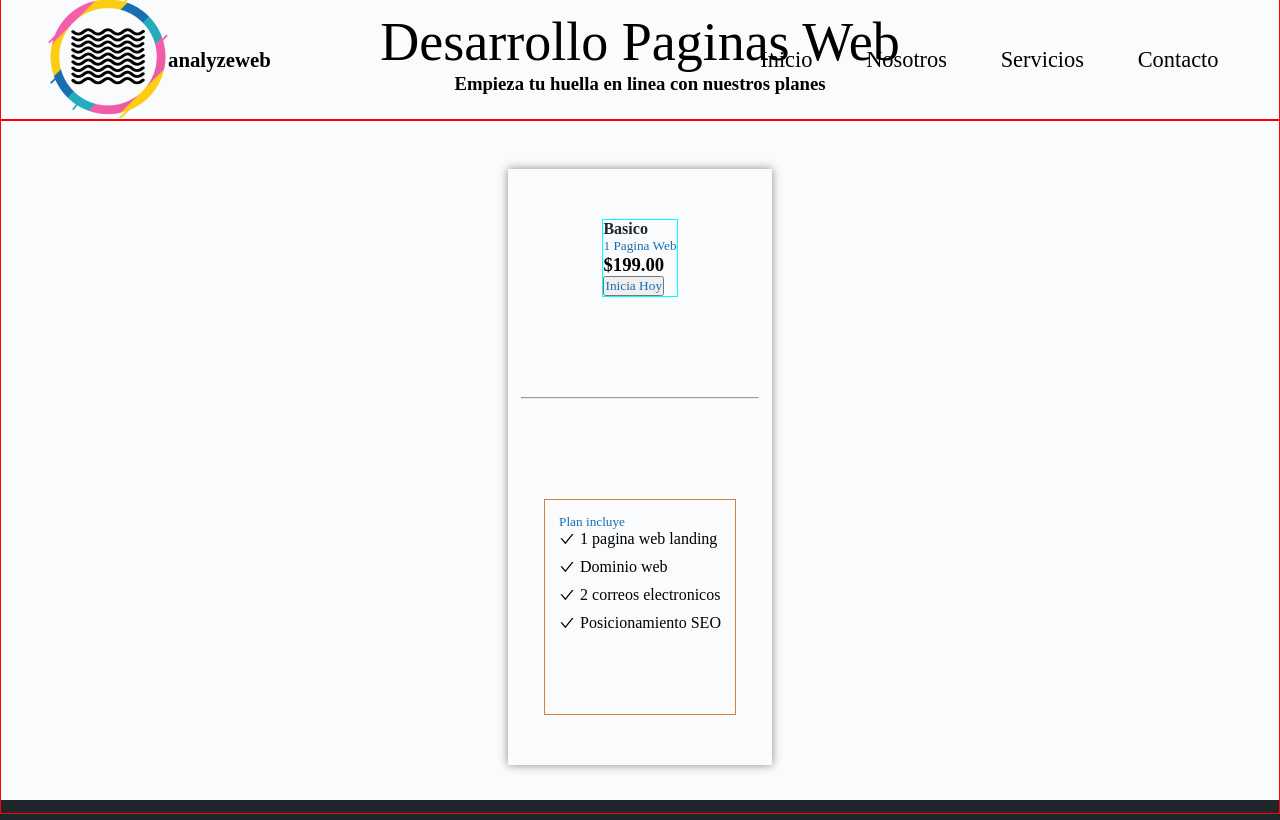
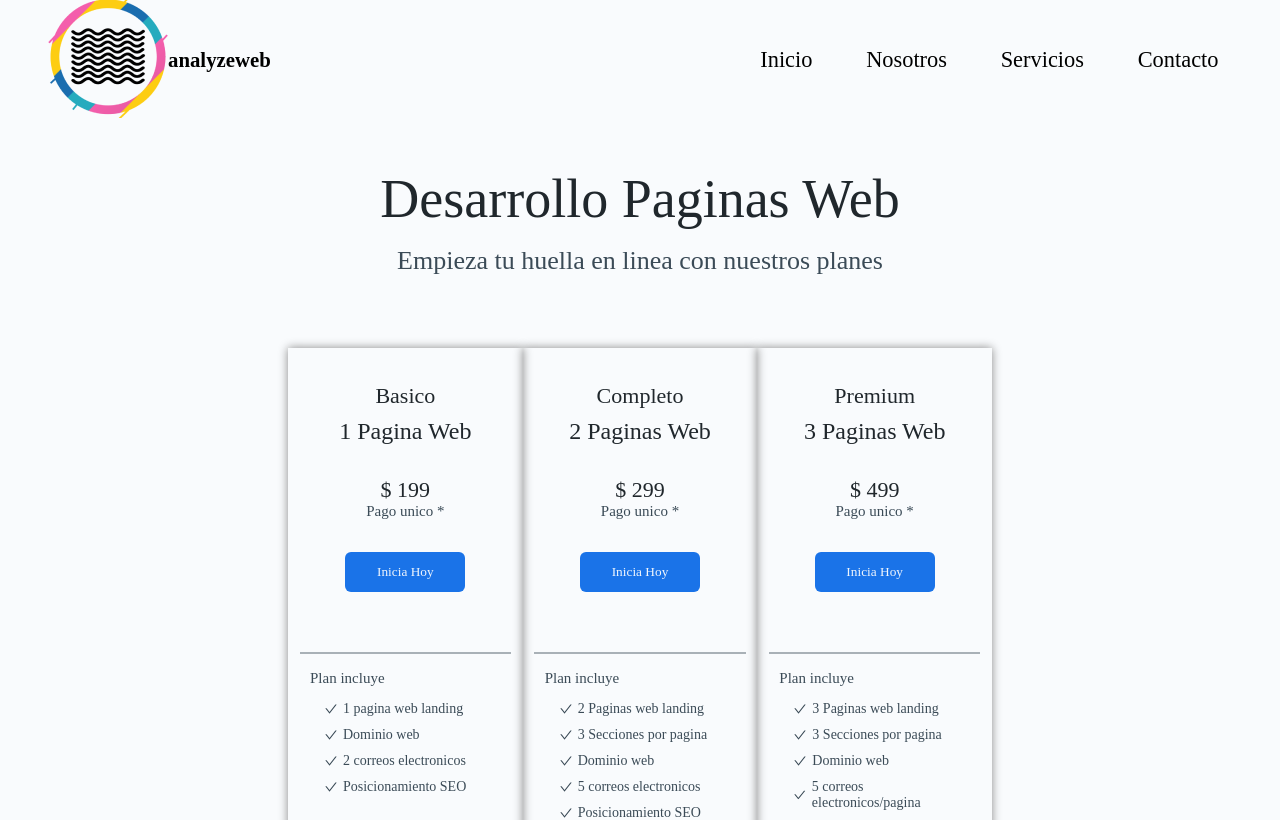
Before and after one commit to RandomAlien3096/analyzeweb, a React (Create React App) app: page /DesarrolloPg in a window 1280 px wide. Shown: the top 820 px of the page. Built offline with nearby package versions, Linux system fonts and the light colour scheme.

Commit message:
changes in style of desarrolloPg

```diff
--- a/src/pages/desarrolloPg/DesarrolloPg.jsx
+++ b/src/pages/desarrolloPg/DesarrolloPg.jsx
@@ -6,11 +6,32 @@ import { AiOutlineCheck } from "react-icons/ai";
 
 function DesarrolloPg() {
 
-  const listItems = [
+  const listBasico = [
     '1 pagina web landing',
     'Dominio web',
     '2 correos electronicos',
     'Posicionamiento SEO',
+  ];
+
+  const listCompleto = [
+    '2 Paginas web landing',
+    '3 Secciones por pagina',
+    'Dominio web',
+    '5 correos electronicos',
+    'Posicionamiento SEO',
+    'Analisis Estadistico Interno',
+  ];
+
+  const listPremium = [
+    '3 Paginas web landing',
+    '3 Secciones por pagina',
+    'Dominio web',
+    '5 correos electronicos/pagina',
+    'Posicionamiento SEO',
+    'Analisis estadistico interno',
+    'Analisis perfiles clientes',
+    'Tendencia mercado interna',
+    'Tecnologias BI aplicadas',
   ];
 
   return (
@@ -24,11 +45,13 @@ function DesarrolloPg() {
           <h3>Empieza tu huella en linea con nuestros planes</h3>
         </div>
         <div className = 'analyzeweb__desarrolloPg-content'>
+
           <div id = 'card'>
             <div id = 'card-top'>
               <h4>Basico</h4>
               <h5>1 Pagina Web</h5>
-              <h3>$199.00</h3>
+              <h3>$ 199</h3>
+              <p>Pago unico *</p>
               <button>
                 <span>Inicia Hoy</span>
               </button>
@@ -36,18 +59,66 @@ function DesarrolloPg() {
             <hr></hr>
             <div id='card-description'>
               <h5>Plan incluye</h5>
-
               <ul style={{ listStyleType: 'none', padding: 0 }}>
-                {listItems.map((item, index) => (
+                {listBasico.map((item, index) => (
                   <li key={index} style={{ marginBottom: '10px', display: 'flex', alignItems: 'center' }}>
                     <AiOutlineCheck style={{ marginRight: '5px' }} />
                     {item}
                   </li>
                 ))}
               </ul>
-
             </div>
           </div>
+
+          <div id = 'card'>
+            <div id = 'card-top'>
+              <h4>Completo</h4>
+              <h5>2 Paginas Web</h5>
+              <h3>$ 299</h3>
+              <p>Pago unico *</p>
+              <button>
+                <span>Inicia Hoy</span>
+              </button>
+            </div>
+            <hr></hr>
+            <div id='card-description'>
+              <h5>Plan incluye</h5>
+              <ul style={{ listStyleType: 'none', padding: 0 }}>
+                {listCompleto.map((item, index) => (
+                  <li key={index} style={{ marginBottom: '10px', display: 'flex', alignItems: 'center' }}>
+                    <AiOutlineCheck style={{ marginRight: '5px' }} />
+                    {item}
+                  </li>
+                ))}
+              </ul>
+            </div>
+          </div>
+
+          <div id = 'card'>
+            <div id = 'card-top'>
+              <h4>Premium</h4>
+              <h5>3 Paginas Web</h5>
+              <h3>$ 499</h3>
+              <p>Pago unico *</p>
+              <button>
+                <span>Inicia Hoy</span>
+              </button>
+            </div>
+            <hr></hr>
+            <div id='card-description'>
+              <h5>Plan incluye</h5>
+              <ul style={{ listStyleType: 'none', padding: 0 }}>
+                {listPremium.map((item, index) => (
+                  <li key={index} style={{ marginBottom: '10px', display: 'flex', alignItems: 'center' }}>
+                    <AiOutlineCheck style={{ marginRight: '5px' }} />
+                    {item}
+                  </li>
+                ))}
+              </ul>
+            </div>
+          </div>
+
+
         </div>
       </div>
       <div className = 'analyzeweb__desarrolloPg-footer'>
--- a/src/pages/desarrolloPg/desarrolloPg.css
+++ b/src/pages/desarrolloPg/desarrolloPg.css
@@ -3,8 +3,9 @@
     flex-direction: column;
     justify-content: center;
     align-items: center;
-    height: 100vh;
+    height: auto;
     width: 100vw;
+    padding-top: 9rem;
 }
 .analyzeweb__desarrolloPg h1,
 .analyzeweb__desarrolloPg h2,
@@ -24,20 +25,28 @@
     align-items: center;
     width: 100vw;
     padding: 1.5rem;
-    border: 1px solid red;
 }
 .analyzeweb__desarrolloPg-header h1{
     font-weight: 400;
     font-size: 54px;
+    color: #20272C;
+    margin-bottom: 1rem;
+}
+
+.analyzeweb__desarrolloPg-header h3{
+    font-weight: 300;
+    font-size: 26px;
+    color: #3b4b57;
 }
 
 .analyzeweb__desarrolloPg-content{
     display: flex;
-    justify-content: center;
+    justify-content: space-around;
     align-items: center;
     width: 100vw;
     padding: 3rem;
-    border: 1px solid red;
+    padding-left: 18rem;
+    padding-right: 18rem;
 }
 
 .analyzeweb__desarrolloPg-content > #card{
@@ -45,10 +54,9 @@
     overflow: hidden;
     display: flex;
     flex-direction: column;
-    justify-content: space-around;
     align-items: center;
-    height: 596px;
-    width: 264px;
+    height: 636px;
+    width: 294px;
     box-shadow: 0 0 9px #888888;
 }
 .analyzeweb__desarrolloPg-content > #card:hover{
@@ -62,17 +70,70 @@
     transition: 0.1s ease;
 }
 
-#card-top{
-    border: 1px solid cyan;
+.analyzeweb__desarrolloPg-content > #card > #card-top{
+    display: flex;
+    flex-direction: column;
+    align-items: center;
+    width: 100%;
+    height: 288px;
+}
+.analyzeweb__desarrolloPg-content > #card > #card-top h4{
+    font-weight: 400;
+    font-size: 22px;
+    margin-top: 15%;
+}
+.analyzeweb__desarrolloPg-content > #card > #card-top h5{
+    font-weight: 500;
+    font-size: 24px;
+    color: #20272C;
+    margin-top: 9px;
+}
+.analyzeweb__desarrolloPg-content > #card > #card-top h3{
+    font-weight: 300;
+    font-size: 22px;
+    color: #20272C;
+    margin-top: 32px;
+}
+.analyzeweb__desarrolloPg-content > #card > #card-top p{
+    font-weight: 300;
+    font-size: 15px;
+    color: #3b4b57;
+}
+.analyzeweb__desarrolloPg-content > #card > #card-top button{
+    margin-top: 32px;
+    height: 40px;
+    width: 120px;
+    border: 0;
+    border-radius: 6px;
+    background-color: #1A73E8;
+    cursor: pointer;
+}
+.analyzeweb__desarrolloPg-content > #card > #card-top button span{
+    font-weight: 500;
+    color: #F0F6FD;
 }
 
 .analyzeweb__desarrolloPg-content > #card hr{
     width: 90%;
+    margin: 1rem;
+    border: 1px solid #3b4b576b;
 }
 
-#card-description{
+.analyzeweb__desarrolloPg-content > #card > #card-description{
     height: 216px;
-    width: 19 6px;
-    padding: 14px;
-    border: 1px solid peru;
+    width: 100%;
+    padding-left: 22px;
+    padding-right: 22px;
 }
+.analyzeweb__desarrolloPg-content > #card > #card-description h5{
+    font-weight: 300;
+    font-size: 15px;
+    color: #3b4b57;
+}
+.analyzeweb__desarrolloPg-content > #card > #card-description ul{
+    font-weight: 300;
+    font-size: 14px;
+    margin-top: 14px;
+    margin-left: 14px;
+    color: #3b4b57;
+}
```
